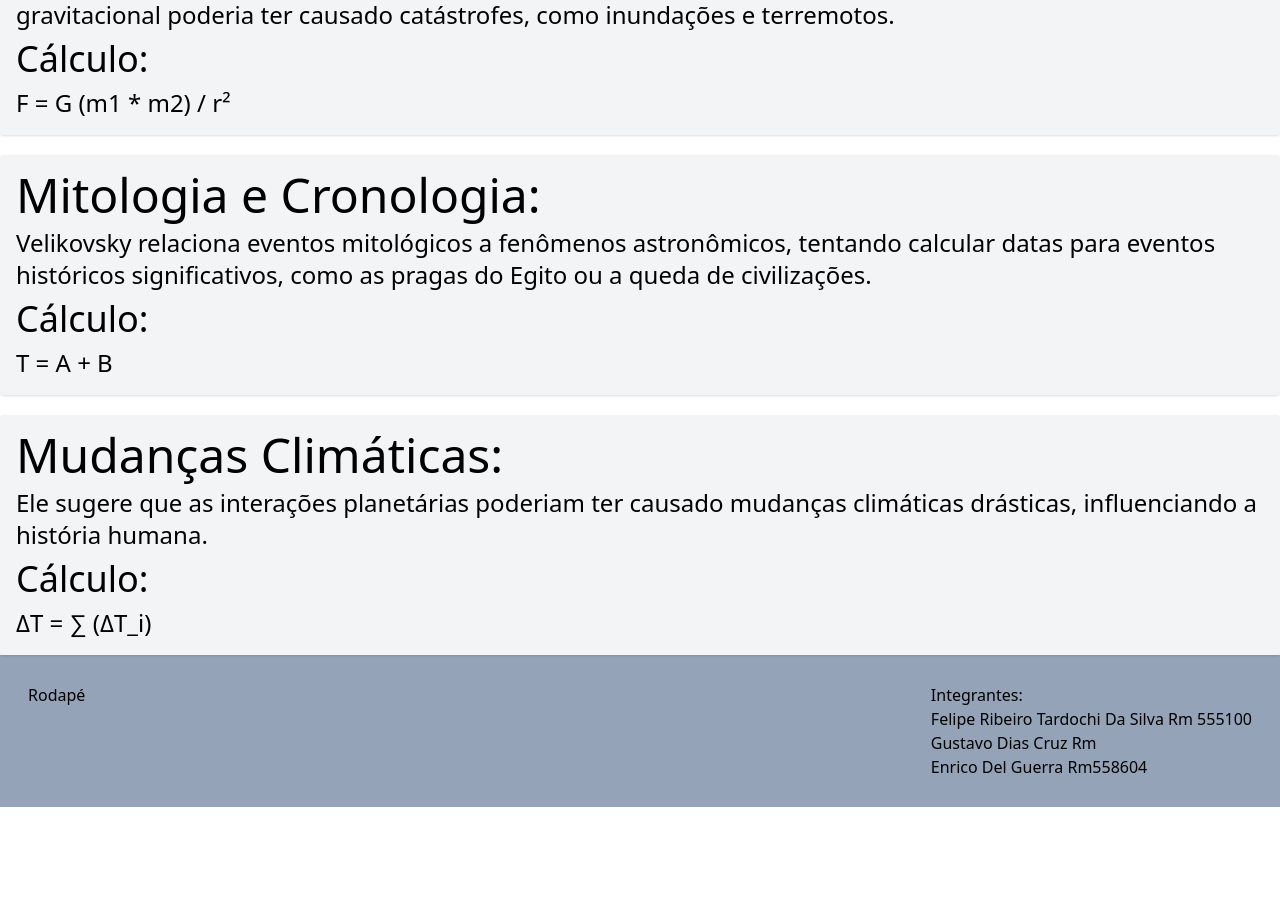
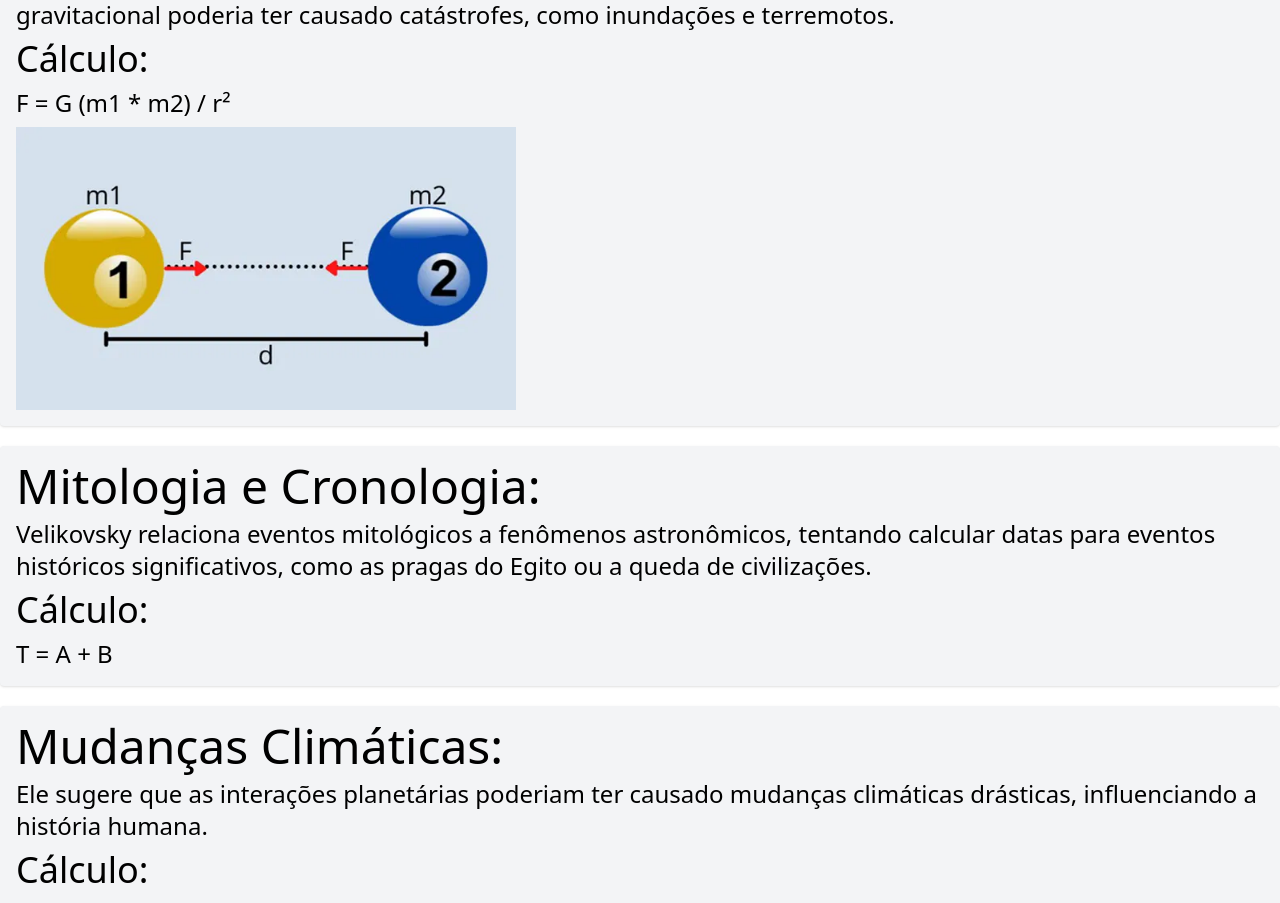
Before and after one commit to gustavodscruz/worlds-in-a-coliision, a Next.js app: page /calculos in a window 1280 px wide. Shown: the part 825-1728 px from the top of the page. Before the commit the page ends 1632 px from the top, so only its background shows below. Built offline with nearby package versions, Linux system fonts and the light colour scheme.

Commit message:
Imagens adicionadas a pagina calculos

```diff
--- a/src/app/calculos/page.tsx
+++ b/src/app/calculos/page.tsx
@@ -13,7 +13,7 @@ export default function Calculos() {
                         src="/img/Trajetoria.jpg"
                         width={500}
                         height={500}
-                        alt="Júpiter"
+                        alt=" exemplo de Trajetória"
                     />
                 </figure>
             </div>
@@ -22,6 +22,14 @@ export default function Calculos() {
                 <p className="text-2xl">Ele discute os efeitos da gravidade nas interações entre os planetas e a Terra, sugerindo que a atração gravitacional poderia ter causado catástrofes, como inundações e terremotos.</p>
                 <h2 className="text-4xl">Cálculo:</h2>
                 <p className="text-2xl">F = G (m1 * m2) / r²</p>
+                <figure>
+                    <Image
+                        src="/img/ForcGravitacional.webp"
+                        width={500}
+                        height={500}
+                        alt=" exemplo de Força Gravitacional"
+                    />
+                </figure>
             </div>
             <div className="flex flex-col gap-2 bg-gray-100 p-4 rounded shadow">
                 <h1 className="text-5xl">Mitologia e Cronologia:</h1>
```
Also changed, not shown: public/img/ForcGravitacional.webp (added).
